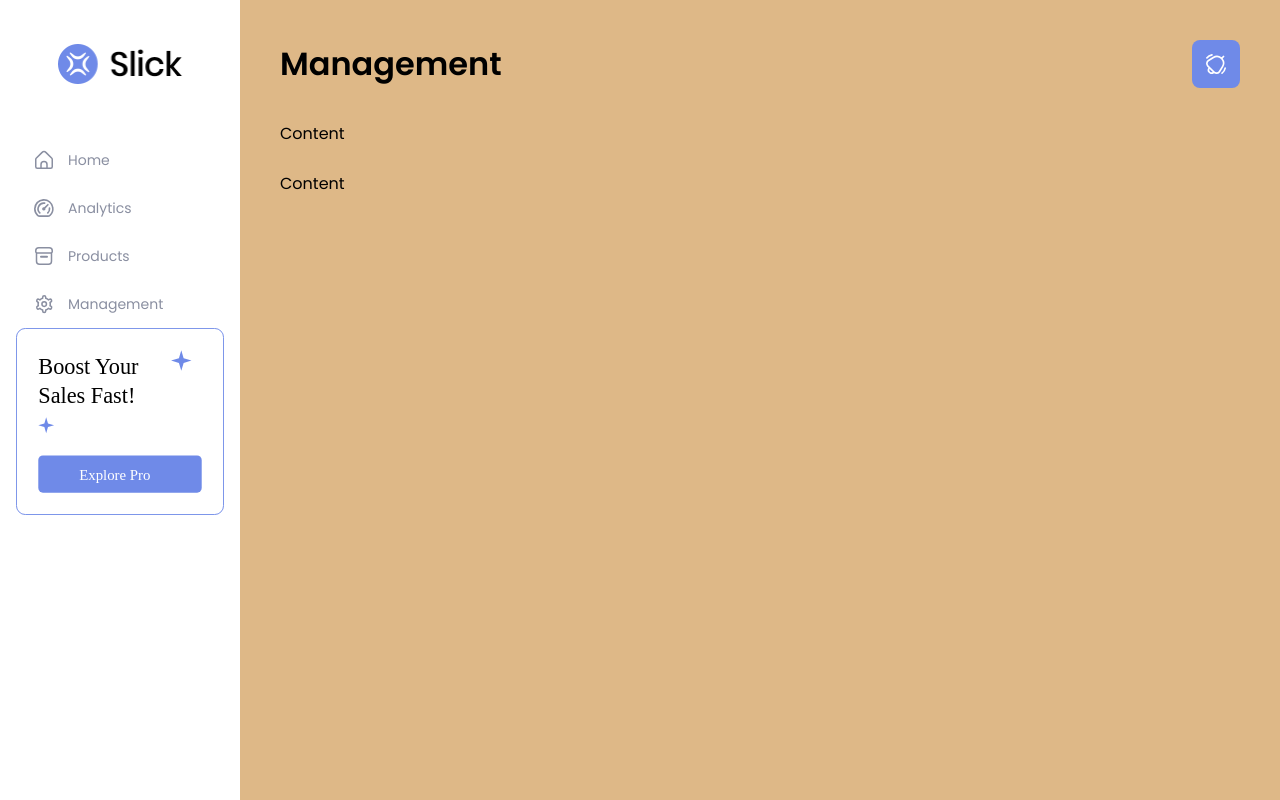
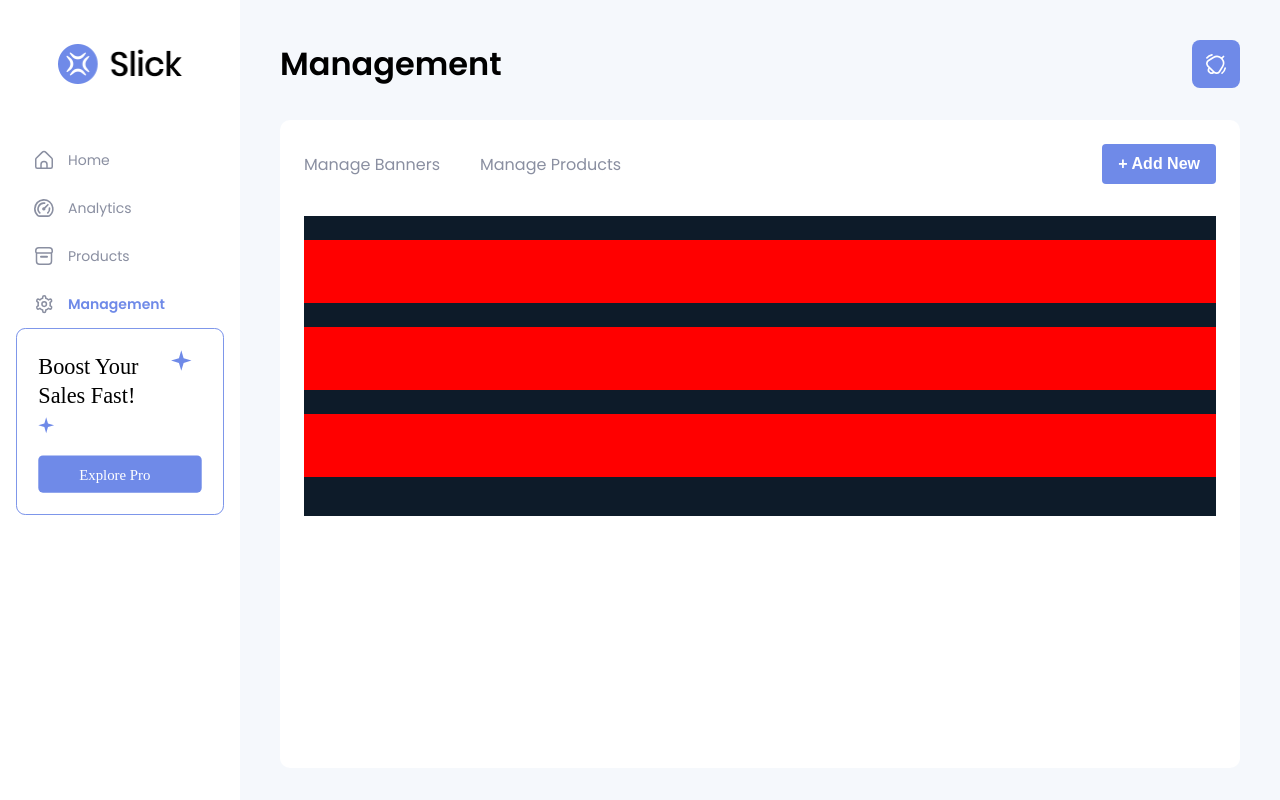
Before and after one commit to Arsalan-Arain/Slick, a React app: page /management in a window 1280 px wide. Built offline with nearby package versions, Linux system fonts and the light colour scheme.

Commit message:
saving files

```diff
--- a/package.json
+++ b/package.json
@@ -37,6 +37,7 @@
     "react-dom": "^17.0.2",
     "react-router": "^5.2.1",
     "react-router-dom": "^5.3.0",
+    "redux": "^4.1.1",
     "resolve": "1.6.0",
     "style-loader": "0.19.0",
     "sw-precache-webpack-plugin": "0.11.4",
--- a/src/components/Sidebar/Sidebar.css
+++ b/src/components/Sidebar/Sidebar.css
@@ -44,6 +44,7 @@
   font-size: 0.875rem;
   color: #8A8FA1;
   margin-left: 0.75rem;
+  width: 100%;
 }
 
 /* .Sidebar li:hover a, .Sidebar:active a, .Sidebar a.active {
@@ -52,8 +53,7 @@
 } */
 
 .Sidebar a:hover,
-.Sidebar a:active,
-.Sidebar a.active {
+.Sidebar a:active {
   color: #6F8AE8;
   font-weight: 600;
 }
--- a/src/components/Sidebar/Sidebar.js
+++ b/src/components/Sidebar/Sidebar.js
@@ -9,6 +9,10 @@ import managementIcon from '../../assets/management-icon.svg';
 import banner from '../../assets/explore-pro-banner.svg';
 
 const sidebar = (props) => {
+  const activeLinkStyle = {
+    color: '#6F8AE8',
+    fontWeight: '600'
+  }
   return (
     <div className={cssClasses.Sidebar}>
       <div className={cssClasses.HeaderHeight}>
@@ -18,10 +22,10 @@ const sidebar = (props) => {
       <nav>
         <ul>
           {/* style active pe nhi lag raha to ek variable mein save ker yahin onActiveStyle pe lagana hai */}
-          <li><img src={homeIcon} alt='icon' /><NavLink to="/" exact activeStyle={{ color: 'red', fontWeight: "600" }}>Home</NavLink></li>
-          <li><img src={analyticsIcon} alt='icon' /><NavLink to="/analytics">Analytics</NavLink></li>
-          <li><img src={productsIcon} alt='icon' /><NavLink to="/products">Products</NavLink></li>
-          <li><img src={managementIcon} alt='icon' /><NavLink to="/management">Management</NavLink></li>
+          <li><img src={homeIcon} alt='icon' /><NavLink to="/" exact activeStyle={activeLinkStyle}>Home</NavLink></li>
+          <li><img src={analyticsIcon} alt='icon' /><NavLink to="/analytics" activeStyle={activeLinkStyle}>Analytics</NavLink></li>
+          <li><img src={productsIcon} alt='icon' /><NavLink to="/products" activeStyle={activeLinkStyle}>Products</NavLink></li>
+          <li><img src={managementIcon} alt='icon' /><NavLink to="/management" activeStyle={activeLinkStyle}>Management</NavLink></li>
         </ul>
       </nav>
 
--- a/src/containers/Pages/Management/Management.css
+++ b/src/containers/Pages/Management/Management.css
@@ -1,9 +1,86 @@
 .Management {
   width: calc(100% - 18.75%);
   min-height: 100vh;
-    background-color: burlywood;
+  background-color: #f5f8fc;
   /* background-color: #F5F8FC; */
   margin-left: 18.75%;
   padding: 32px 40px;
   box-sizing: border-box;
 }
+
+.pageBody {
+  background-color: #ffffff;
+  height: calc(100vh - (4rem + 2rem + 1.5rem + 2rem));
+  margin-top: 1.5rem;
+  border-radius: 10px;
+  padding: 1.5rem;
+  box-sizing: border-box;
+}
+
+.pageBodyHeader {
+  height: 40px;
+  background-color: #ffffff;
+  display: flex;
+  align-items: center;
+  margin-bottom: 2rem;
+  justify-content: space-between;
+}
+
+.marginLeft {
+  margin-left: 40px;
+}
+
+.headerItem {
+  height: 100%;
+  display: flex;
+  align-items: center;
+}
+
+.pageBodyHeader a {
+  text-decoration: none;
+  font-size: 1rem;
+  color: #8a8fa1;
+}
+
+.pageBodyHeader button {
+  height: 100%;
+  font-size: 1rem;
+  font-weight: 600;
+  padding: 0 1rem;
+  border-radius: 4px;
+  border: none;
+  background-color: #6f8ae8;
+  color: #ffffff;
+  cursor: pointer;
+}
+
+.nestedPageBody {
+  width: 100%;
+  height: 300px;
+  overflow: auto;
+  background-color: rgb(13, 27, 41);
+}
+
+.nestedPageBody .item {
+  display: flex;
+  width: 100%;
+  height: 63px;
+  background-color: red;
+  margin: 24px 0;
+}
+
+.nestedPageBody::-webkit-scrollbar {
+  width: 6px;
+}
+
+.nestedPageBody::-webkit-scrollbar-track {
+  background: #f1f1f1;
+}
+
+.nestedPageBody::-webkit-scrollbar-thumb {
+  background: lightgrey;
+}
+
+.nestedPageBody::-webkit-scrollbar-thumb:hover {
+  background: darkgray;
+}
--- a/src/containers/Pages/Management/Management.js
+++ b/src/containers/Pages/Management/Management.js
@@ -1,14 +1,34 @@
 import React from "react";
+import { NavLink } from 'react-router-dom';
 import Header from '../../../components/Header/Header';
-import cssClasses from './Management.css';
+import classes from './Management.css';
 
 const homePage = (props) => {
+  const activeLinkStyle = {
+
+  }
   return (
-    <div className={cssClasses.Management}>
+    <div className={classes.Management}>
       <Header text={""} heading={"Management"} />
 
-      <br/>
-      Content <br /> <br /> Content
+      <div className={classes.pageBody}>
+        <div className={classes.pageBodyHeader}>
+          <div className={classes.headerItem}>
+            <NavLink to="/manage-banners" exact activeStyle={activeLinkStyle}>Manage Banners</NavLink>
+            <NavLink className={classes.marginLeft} to="/manage-products" exact activeStyle={activeLinkStyle}>Manage Products</NavLink>
+          </div>
+
+          <div className={classes.headerItem}>
+            <button>+ Add New</button>
+          </div>
+        </div>
+
+        <div className={classes.nestedPageBody}>
+          <div className={classes.item}></div>
+          <div className={classes.item}></div>
+          <div className={classes.item}></div>
+        </div>
+      </div>
 
     </div>
   );
```
Also changed, not shown: 1 other file (tests, documents, lock files or other folders). Lines whose indentation alone changed are shown as unchanged.
